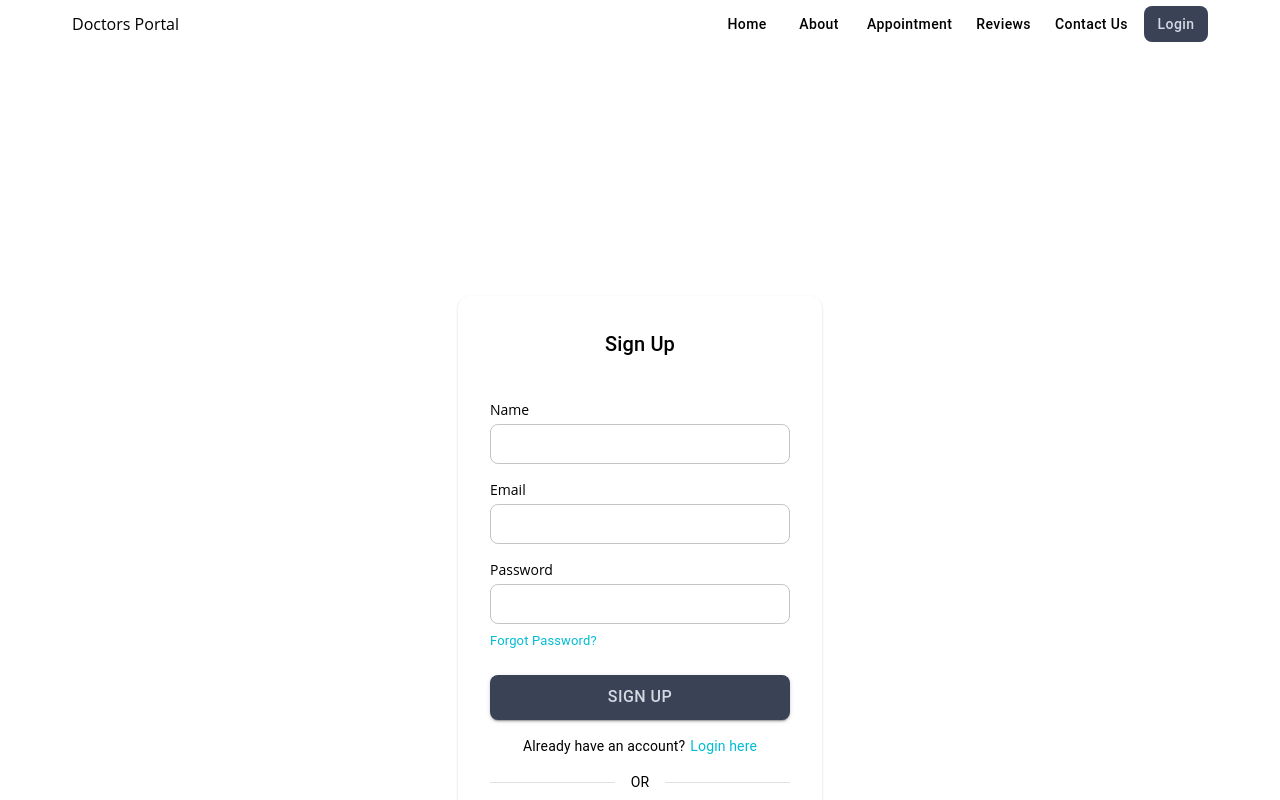
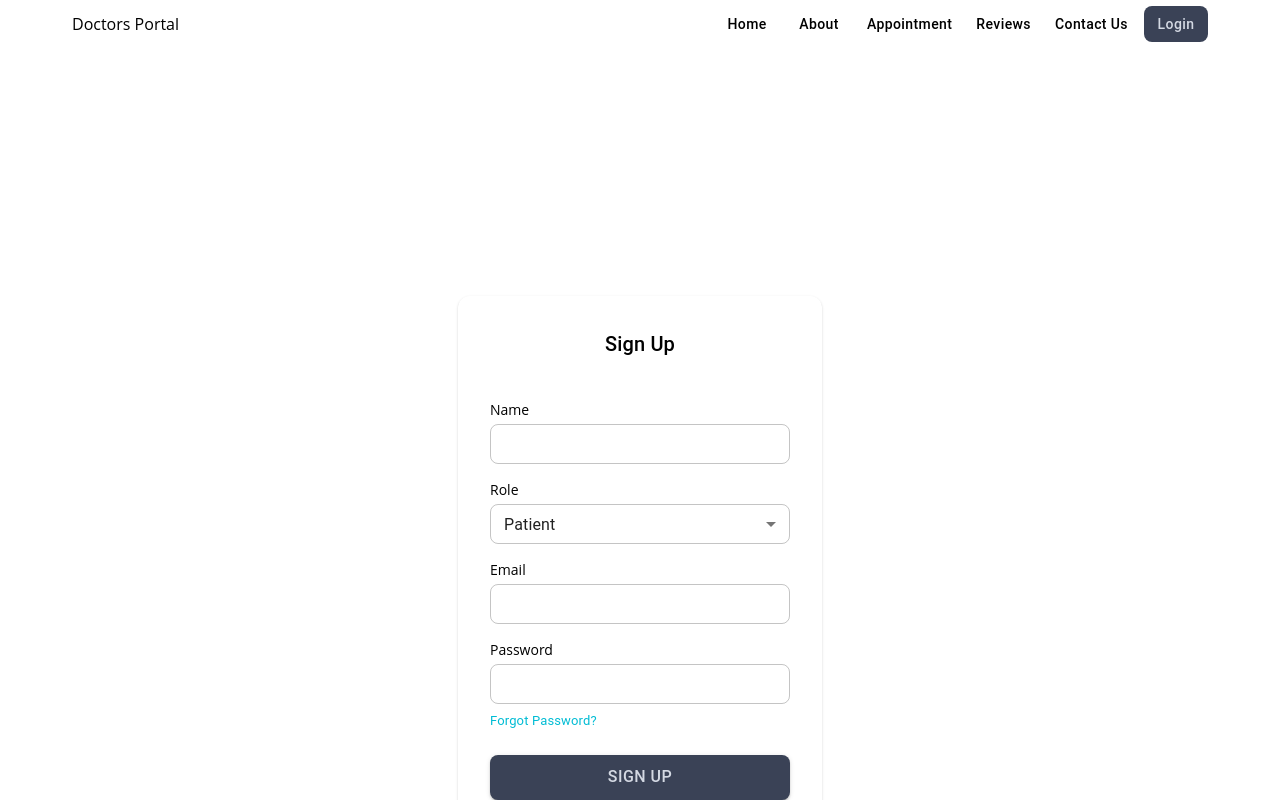
Before and after one commit to Eman-Abukhater/Doctor-s-Portal-Web-App, a React (Vite) app in the folder doctors-portal/: page /login in a window 1280 px wide. Both pictures are taken after a click on the element "Create new account". Shown: the top 800 px of the page. Built offline with nearby package versions, Linux system fonts and the light colour scheme.

Commit message:
Add a role field during signup

```diff
--- a/doctors-portal/src/pages/Login.jsx
+++ b/doctors-portal/src/pages/Login.jsx
@@ -15,6 +15,8 @@ import {
 import { auth, googleProvider } from "../firebase";
 import { useNavigate } from "react-router-dom"; // Import navigation
 import { sendPasswordResetEmail } from "firebase/auth";
+import { doc, setDoc, getDoc } from "firebase/firestore";
+import { db } from "../firebase";
 
 function Login() {
   const [isSignUp, setIsSignUp] = useState(false);
@@ -23,6 +25,7 @@ function Login() {
   const [name, setName] = useState("");
   const [message, setMessage] = useState(null); // message text
   const [messageType, setMessageType] = useState(null); // 'success' or 'error'
+  const [role, setRole] = useState("patient"); // default role
 
   const navigate = useNavigate();
 
@@ -145,6 +148,37 @@ function Login() {
           />
         </Box>
       )}
+      {/* Role Field */}
+{isSignUp && (
+  <Box sx={{ textAlign: "left", mb: 2 }}>
+    <label
+      style={{
+        fontSize: "14px",
+        fontWeight: "500",
+        marginBottom: "5px",
+        display: "block",
+      }}
+    >
+      Role
+    </label>
+    <TextField
+      select
+      SelectProps={{ native: true }}
+      fullWidth
+      variant="outlined"
+      size="small"
+      value={role}
+      onChange={(e) => setRole(e.target.value)}
+      sx={{ "& fieldset": { borderRadius: 2 } }}
+    >
+      <option value="patient">Patient</option>
+      <option value="doctor">Doctor</option>
+      <option value="admin">Admin</option>
+    </TextField>
+  </Box>
+)}
+
+
 
       {/* Email Field */}
       <Box sx={{ textAlign: "left", mb: 2 }}>
```
